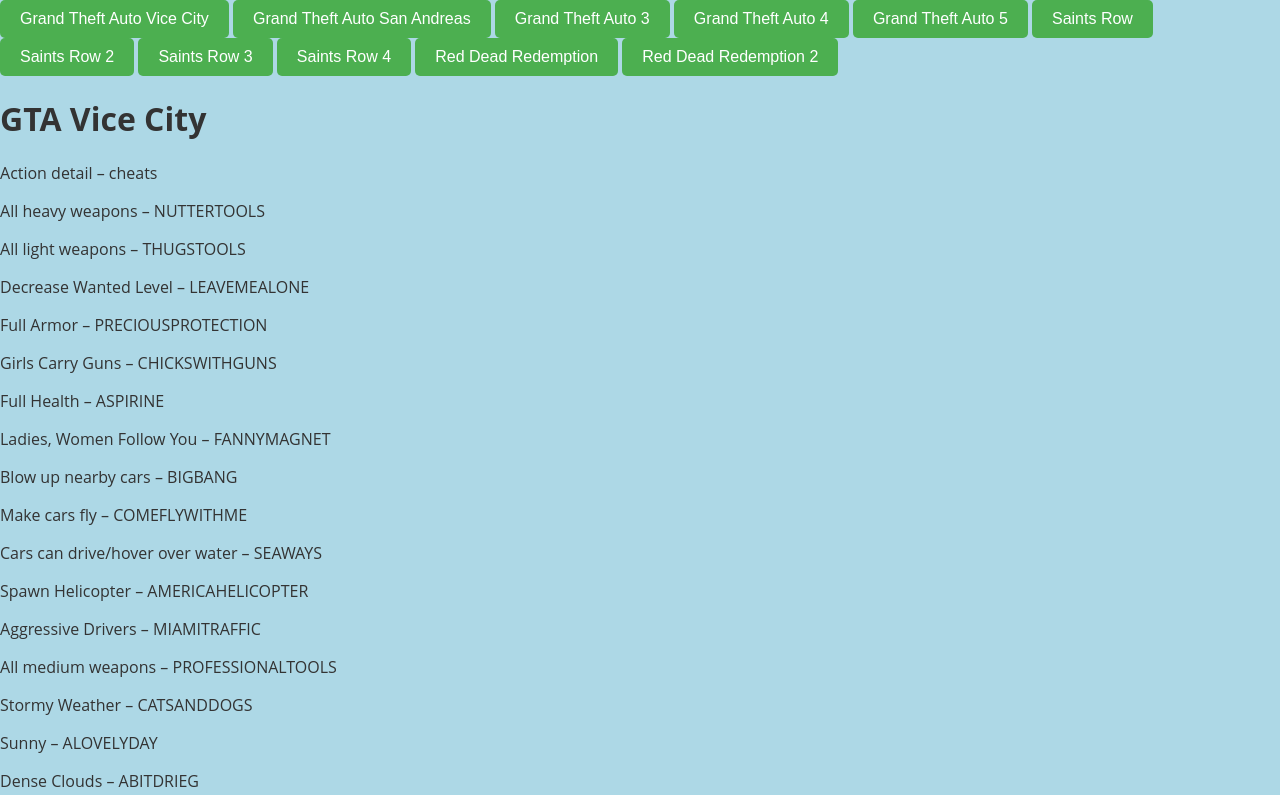
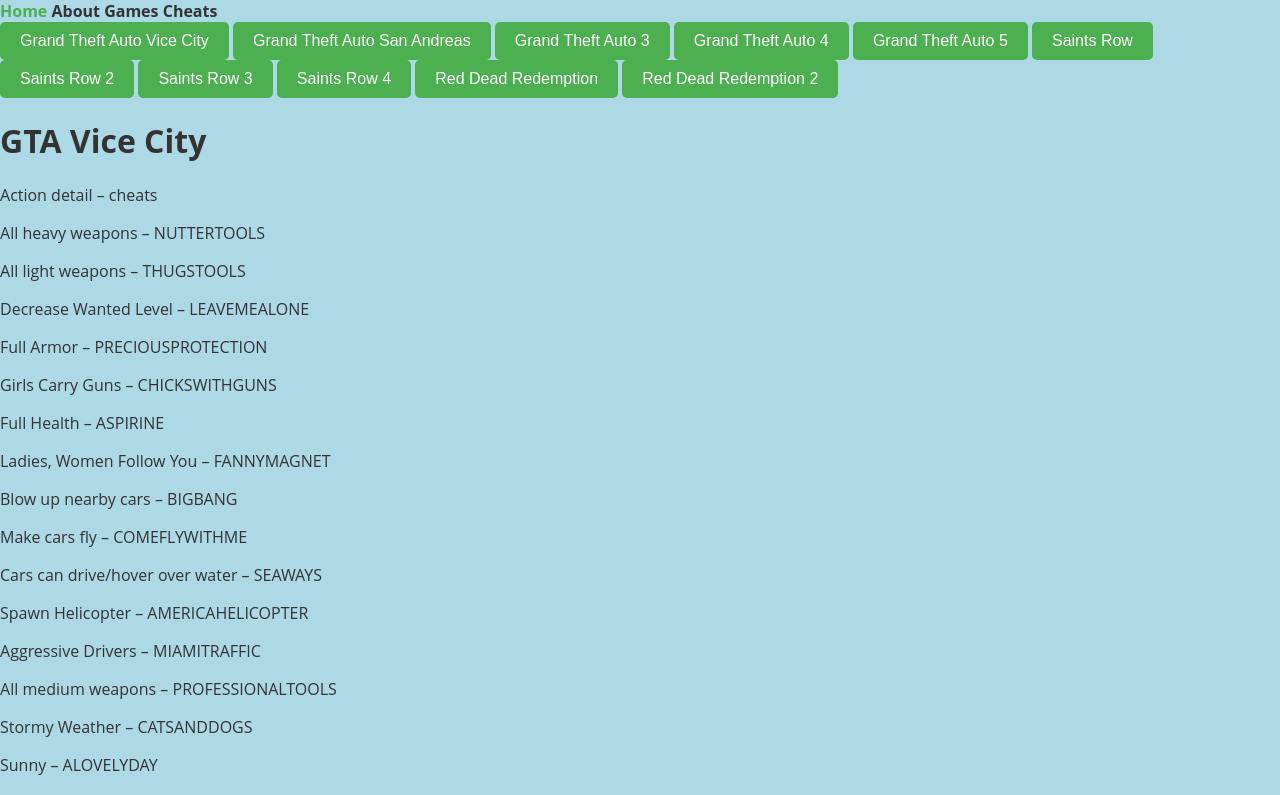
Before and after one commit to walkthroughgames322/Walkthrough-Games-322, a plain HTML site: page cheats.html in a window 1280 px wide. Shown: the top 795 px of the page. Drawn offline with Linux system fonts and the light colour scheme.

Commit message:
Update cheats.html

```diff
--- a/cheats.html
+++ b/cheats.html
@@ -6,7 +6,14 @@
   <link rel="stylesheet" href="style.css">
 </head>
 <body>
+  <nav>
 
+      <a href="index.html">Home</a>
+      <a href="about.html">About</a>
+      <a href="games.html">Games</a>
+       <a href="cheats.html">Cheats</a>
+
+  </nav>
   <div class="container">
     <!-- Buttons aligned to the left -->
     <div class="button-row">
```
